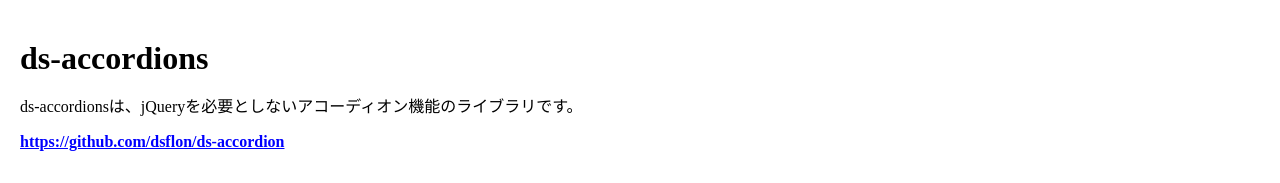
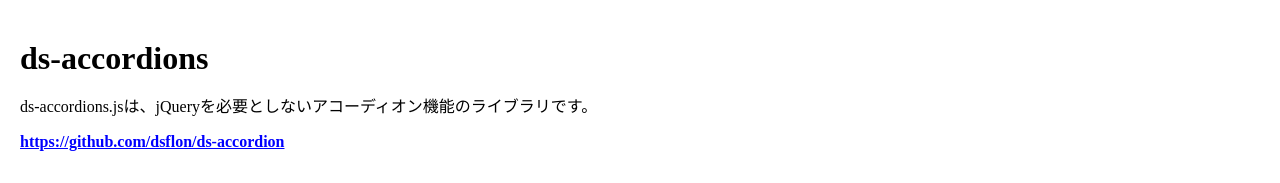
Before and after one commit to dsflon/ds-accordion, a website: page docs/index.html in a window 1280 px wide. Shown: the top 183 px of the page. Drawn offline with Linux system fonts and the light colour scheme.

Commit message:
docs修正

```diff
--- a/docs/index.html
+++ b/docs/index.html
@@ -4,7 +4,7 @@
 	<meta charset="utf-8">
 
 	<title>ds-accordions.js</title>
-    <meta name="description" content="ds-accordions.jsは、スクロールを起点とした、要素のアニメーションを実装します。jQueryを必要ありません。ライブラリ側ではclassを付け外しするだけで、アニメーションはcssでtransition、transformを用いて操作します。">
+    <meta name="description" content="ds-accordions.jsは、jQueryを必要としないアコーディオン機能のライブラリです。">
 	<meta name="viewport" content="width=device-width, initial-scale=1, maximum-scale=1, user-scalable=no">
 	<style>
 		body { background: #FFF; margin: 0px; overflow: hidden; overflow: auto;}
@@ -61,7 +61,7 @@
 	<main>
 
 		<h1>ds-accordions</h1>
-		<p>ds-accordionsは、jQueryを必要としないアコーディオン機能のライブラリです。</p>
+		<p>ds-accordions.jsは、jQueryを必要としないアコーディオン機能のライブラリです。</p>
 		<p><a href="https://github.com/dsflon/ds-accordion">https://github.com/dsflon/ds-accordion</a></p>
 
 		<section>
```
